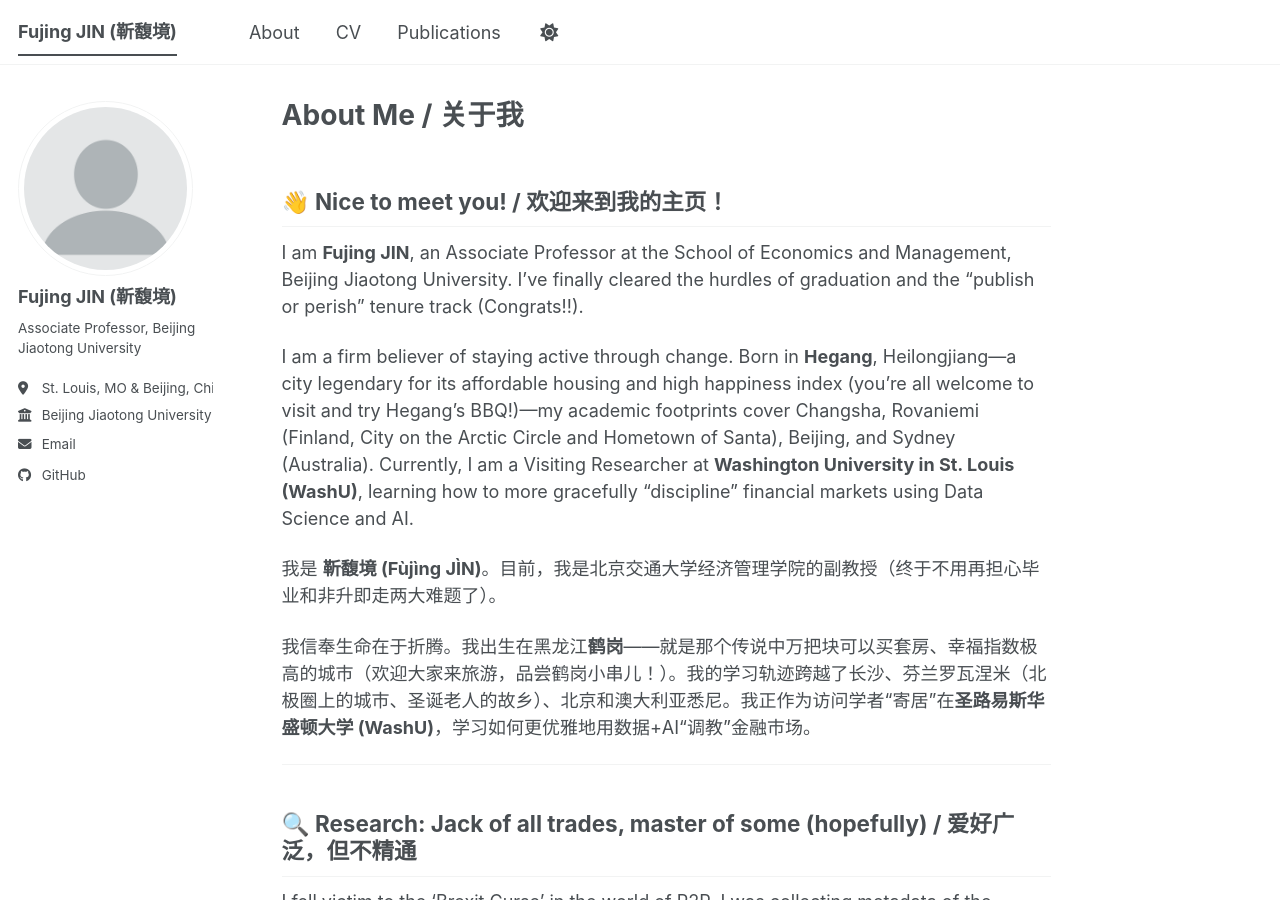
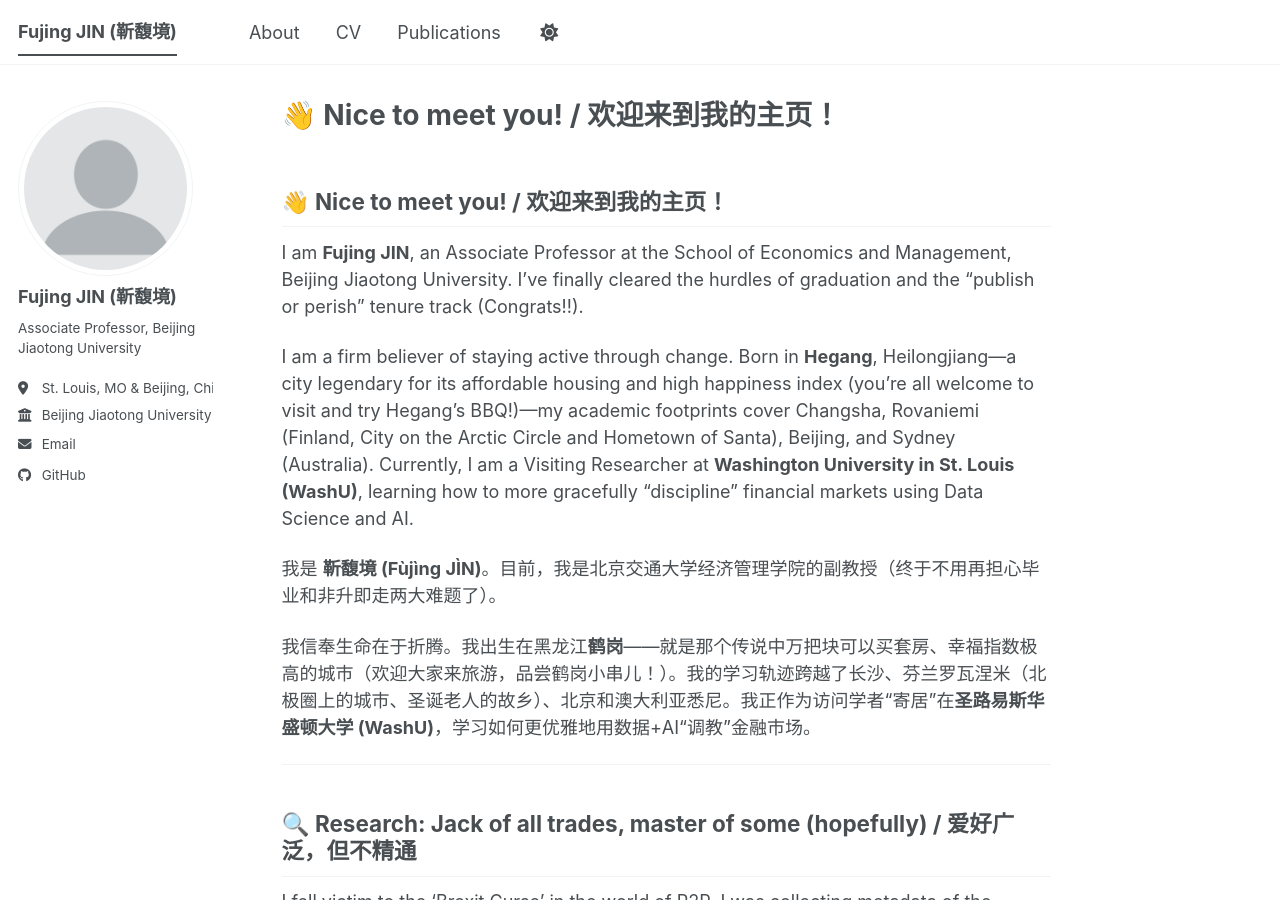
Before and after one commit to Fujing-JIN/Fujing-JIN.github.io, a Jekyll site: the page built from _pages/about.md, in a window 1280 px wide and 900 px high. Built offline with Jekyll 4.4.1, drawn with Linux system fonts in a browser that asks for light colours; a script bundle is joined from its source files by our own code; library files that are not in the unit come from our copies; our own code applies the rules of GitHub Pages for plain Markdown files.

Commit message:
Update about.md

```diff
--- a/_pages/about.md
+++ b/_pages/about.md
@@ -1,6 +1,5 @@
 ---
 permalink: /
-title: "About Me / 关于我"
 author_profile: true
 redirect_from:
   - /about/
```
